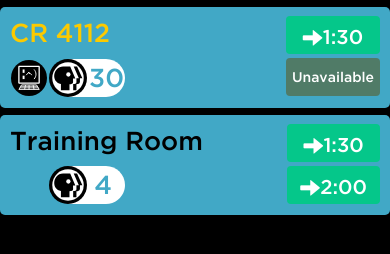
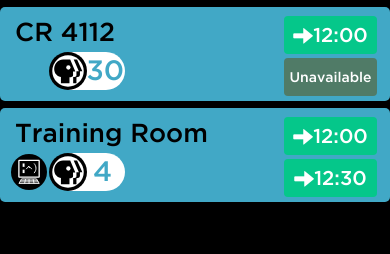
Before and after one commit to bruntrd/tpt_roomer, a website: page server/public/assets/views/index.html in a window 390 px wide. Shown: the part 64-318 px from the top of the page. Drawn offline with Linux system fonts and the light colour scheme; files that its build step writes are made by us from their sources.

Commit message:
Completes all styling with blue bg except for error popup

```diff
--- a/client/styles/style.css
+++ b/client/styles/style.css
@@ -35,6 +35,7 @@ body {
 
 .room {
     margin: 6px auto;
+    color: #000;
 }
 
 .icons {
@@ -47,6 +48,7 @@ span {
     vertical-align: text-top;
 }
 
+/*probably not using these three*/
 .availYellow {
     color: #000;
 }
@@ -80,8 +82,55 @@ span {
     display: inline-block;
 }*/
 
+.capacity {
+    position: relative;
+}
+
+.capacityBackground {
+    height: 3em;
+}
+
+#confirmationPopUp {
+    border: solid 5px #556;
+    background-color: #000;
+    color: #fff;
+}
+
+.popUp {
+    border-radius: 4px;
+    position: fixed;
+    text-align: center;
+    font-size: 25px;
+    box-shadow: 8px 8px 5px rgba(0, 0, 0, 0.7);
+    top: 40%;
+    left: 50%;
+    width: 410px;
+    margin-left: -205px;
+    margin-top: -70px;
+}
+
+#popUpYesBox,#popUpNoBox {
+    margin: 3px;
+    background-color: #41a8c6;
+    color: #fff;
+    padding: 2px 10px;
+    border-radius: 3px;
+}
+
+#popUpNoBox {
+    background-color: #e03643;
+}
+
+
+/*below here is the lg media style default*/
+body {
+    max-width: 775px;
+    margin: 0 auto;
+}
+.noComputerStatusIcon {
+    display: none;
+}
 .computerStatusIcon {
-    width: 3em;
     padding: 1px;
     margin-right: 5px;
 }
@@ -92,36 +141,117 @@ span {
     background-image: url(../images/numberContainer.svg);
     background-repeat: no-repeat;
     padding: 0 1px;
-    height: 42px;
+    width: 90px;
     background-position: right;
-    font-size: 30px;
+    font-size: 35px;
     display: inline-block;
-    width: 84px;
+    line-height: 1.3;
+}
+.digits1 {
+    padding: 0 13px;
+}
+.bookers {
+    display: inline-flex;
+    float: right;
+    margin: 7px 4px 0;
+}
+.roomInfo {
+    display: inline-flex;
+}
+.bookerA,.bookerB {
+    height: 45px;
+    font-size: 22px;
+    width: 110px;
+    padding: 3px;
+}
+.bookerA {
+    display: block;
+    float: none;
+    margin-bottom: 4px;
+    margin-right: 3px;
+}
+.bookerB {
+    display: block;
+    float: none;
+}
+.btn-disabled {
+    font-size: 14px;
+}
+.room {
+    margin: 7px;
+    font-size: 40px;
+}
+.icons {
+    float: right;
+}
+.icon {
+    height: 45px;
 }
 
-.capacity {
-    position: relative;
+@media (max-width: 700px) {
+    body {
+        max-width: 635px;
+        margin: 0 auto;
+    }
+    .bookers {
+        margin: 7px 4px 0;
+    }
+    .icon {
+        height: 38px;
+    }
+    .bookerA,.bookerB {
+        height: 38px;
+        font-size: 20px;
+        width: 93px;
+        padding: 2px;
+    }
+    .bookerA {
+        margin-bottom: 4px;
+        margin-right: 3px;
+    }
+
+    .theCapacityNum {
+        padding: 0 1px;
+        height: 38px;
+        font-size: 28px;
+        width: 76px;
+        line-height: 1.3;
+    }
+    .btn-disabled {
+        font-size: 14px;
+    }
+    .room {
+        margin: 7px;
+        font-size: 30px;
+    }
+    .digits1 {
+        padding-right: 13px;
+    }
+    .popUp {
+        top: 35%;
+    }
+}
+@media (max-width: 560px) {
+    .longRoom {
+        font-size: 20px;
+        margin-top: 15px;
+    }
 }
 
-.capacityBackground {
-    height: 3em;
-}
-
-#confirmationPopUp {
-    border: solid 5px #556;
-    width: auto;
-    height: auto;
-    top: 50%;
-    background-color: #41a8c6;
-    color: #fff;
-    position: fixed;
-    text-align: center;
-    margin: 0 40px;
-    font-size: 25px;
-    padding: 5px;
-}
-
-@media (max-width: 600px) {
+@media (max-width: 490px) {
+    body {
+        max-width: 420px;
+        margin: 0 auto;
+    }
+    .longRoom {
+        font-size: 30px;
+    }
+    .noComputerStatusIcon {
+        width: 38px;
+        height: 38px;
+        margin-right: 1px;
+        display: inline-block;
+    }
     .room30,.room60 {
         margin: 2px 0 0 0;
         width: 100%;
@@ -137,33 +267,12 @@ span {
         display: inline-block;
         float: left;
     }
-    .bookerA,.bookerB {
-        height: 38px;
-        font-size: 20px;
-        width: 100px;
-    }
-    .bookerA {
-        display: block;
-        float: none;
-        width: 100%;
-        max-width: 100%;
-        margin-bottom: 4px;
-    }
-    .bookerB {
-        display: block;
-        float: none;
-        width: 100%;
-        max-width: 100%;
-    }
-    .btn-disabled {
-        font-size: 14px;
-    }
     .room {
         font-size: 26px;
+        margin: 5px
     }
-    .icon {
-        height: 38px;
-        font-size: 26px;
+    .icons {
+        float: none;
     }
     .computerStatusIcon {
         width: 38px;
@@ -172,8 +281,11 @@ span {
     .theCapacityNum {
         width: 76px;
     }
-    .digits1 {
-        padding-right: 13px;
+    .popUp {
+        top: 30%;
+        left: 50%;
+        width: 224px;
+        margin-left: -112px;
+        margin-top: -55px;
     }
-
 }
--- a/server/public/assets/scripts/appTest.min.js
+++ b/server/public/assets/scripts/appTest.min.js
@@ -1,2 +1,2 @@
-/*! roomer_tpt 2015-09-17*/
+/*! roomer_tpt 2015-09-21*/
 function getCalendar(){$.ajax({type:"GET",url:"/events",success:function(a){calendarEvents=a,showEvents()}})}function showEvents(){console.log(calendarEvents)}console.log("this is a console log");var calendarEvents;$(document).ready(function(){$(".whatevs").on("click",function(){getCalendar()})});
--- a/server/public/assets/styles/style.css
+++ b/server/public/assets/styles/style.css
@@ -35,6 +35,7 @@ body {
 
 .room {
     margin: 6px auto;
+    color: #000;
 }
 
 .icons {
@@ -47,6 +48,7 @@ span {
     vertical-align: text-top;
 }
 
+/*probably not using these three*/
 .availYellow {
     color: #000;
 }
@@ -80,8 +82,55 @@ span {
     display: inline-block;
 }*/
 
+.capacity {
+    position: relative;
+}
+
+.capacityBackground {
+    height: 3em;
+}
+
+#confirmationPopUp {
+    border: solid 5px #556;
+    background-color: #000;
+    color: #fff;
+}
+
+.popUp {
+    border-radius: 4px;
+    position: fixed;
+    text-align: center;
+    font-size: 25px;
+    box-shadow: 8px 8px 5px rgba(0, 0, 0, 0.7);
+    top: 40%;
+    left: 50%;
+    width: 410px;
+    margin-left: -205px;
+    margin-top: -70px;
+}
+
+#popUpYesBox,#popUpNoBox {
+    margin: 3px;
+    background-color: #41a8c6;
+    color: #fff;
+    padding: 2px 10px;
+    border-radius: 3px;
+}
+
+#popUpNoBox {
+    background-color: #e03643;
+}
+
+
+/*below here is the lg media style default*/
+body {
+    max-width: 775px;
+    margin: 0 auto;
+}
+.noComputerStatusIcon {
+    display: none;
+}
 .computerStatusIcon {
-    width: 3em;
     padding: 1px;
     margin-right: 5px;
 }
@@ -92,36 +141,117 @@ span {
     background-image: url(../images/numberContainer.svg);
     background-repeat: no-repeat;
     padding: 0 1px;
-    height: 42px;
+    width: 90px;
     background-position: right;
-    font-size: 30px;
+    font-size: 35px;
     display: inline-block;
-    width: 84px;
+    line-height: 1.3;
+}
+.digits1 {
+    padding: 0 13px;
+}
+.bookers {
+    display: inline-flex;
+    float: right;
+    margin: 7px 4px 0;
+}
+.roomInfo {
+    display: inline-flex;
+}
+.bookerA,.bookerB {
+    height: 45px;
+    font-size: 22px;
+    width: 110px;
+    padding: 3px;
+}
+.bookerA {
+    display: block;
+    float: none;
+    margin-bottom: 4px;
+    margin-right: 3px;
+}
+.bookerB {
+    display: block;
+    float: none;
+}
+.btn-disabled {
+    font-size: 14px;
+}
+.room {
+    margin: 7px;
+    font-size: 40px;
+}
+.icons {
+    float: right;
+}
+.icon {
+    height: 45px;
 }
 
-.capacity {
-    position: relative;
+@media (max-width: 700px) {
+    body {
+        max-width: 635px;
+        margin: 0 auto;
+    }
+    .bookers {
+        margin: 7px 4px 0;
+    }
+    .icon {
+        height: 38px;
+    }
+    .bookerA,.bookerB {
+        height: 38px;
+        font-size: 20px;
+        width: 93px;
+        padding: 2px;
+    }
+    .bookerA {
+        margin-bottom: 4px;
+        margin-right: 3px;
+    }
+
+    .theCapacityNum {
+        padding: 0 1px;
+        height: 38px;
+        font-size: 28px;
+        width: 76px;
+        line-height: 1.3;
+    }
+    .btn-disabled {
+        font-size: 14px;
+    }
+    .room {
+        margin: 7px;
+        font-size: 30px;
+    }
+    .digits1 {
+        padding-right: 13px;
+    }
+    .popUp {
+        top: 35%;
+    }
+}
+@media (max-width: 560px) {
+    .longRoom {
+        font-size: 20px;
+        margin-top: 15px;
+    }
 }
 
-.capacityBackground {
-    height: 3em;
-}
-
-#confirmationPopUp {
-    border: solid 5px #556;
-    width: auto;
-    height: auto;
-    top: 50%;
-    background-color: #41a8c6;
-    color: #fff;
-    position: fixed;
-    text-align: center;
-    margin: 0 40px;
-    font-size: 25px;
-    padding: 5px;
-}
-
-@media (max-width: 600px) {
+@media (max-width: 490px) {
+    body {
+        max-width: 420px;
+        margin: 0 auto;
+    }
+    .longRoom {
+        font-size: 30px;
+    }
+    .noComputerStatusIcon {
+        width: 38px;
+        height: 38px;
+        margin-right: 1px;
+        display: inline-block;
+    }
     .room30,.room60 {
         margin: 2px 0 0 0;
         width: 100%;
@@ -137,33 +267,12 @@ span {
         display: inline-block;
         float: left;
     }
-    .bookerA,.bookerB {
-        height: 38px;
-        font-size: 20px;
-        width: 100px;
-    }
-    .bookerA {
-        display: block;
-        float: none;
-        width: 100%;
-        max-width: 100%;
-        margin-bottom: 4px;
-    }
-    .bookerB {
-        display: block;
-        float: none;
-        width: 100%;
-        max-width: 100%;
-    }
-    .btn-disabled {
-        font-size: 14px;
-    }
     .room {
         font-size: 26px;
+        margin: 5px
     }
-    .icon {
-        height: 38px;
-        font-size: 26px;
+    .icons {
+        float: none;
     }
     .computerStatusIcon {
         width: 38px;
@@ -172,8 +281,11 @@ span {
     .theCapacityNum {
         width: 76px;
     }
-    .digits1 {
-        padding-right: 13px;
+    .popUp {
+        top: 30%;
+        left: 50%;
+        width: 224px;
+        margin-left: -112px;
+        margin-top: -55px;
     }
-
 }
--- a/server/public/assets/views/index.html
+++ b/server/public/assets/views/index.html
@@ -19,40 +19,41 @@
 
 
 <div id="rooms">
-        <div class="room30">
+    <div data-id="CR 4000" class="room30">
         <div class="roomInfo">
-                <h2 class="room text availRed">CR 4112</h2>
+            <h2 class="room text">CR 4112</h2>
             <div class="icons">
-                    <div>
-                        <img src="/assets/images/computer.svg" class="icon computerStatusIcon" onerror="/assets/images/computer.png">
+                <div class="icon noComputerStatusIcon">
                 </div>
-                    <div class="icon theCapacityNum">30</div>
+                <div class="icon theCapacityNum digits2">30</div>
             </div>
         </div>
         <div class="bookers">
-                <button class="btn btn-book bookerA"><span class="glyphicon glyphicon-arrow-right" aria-hidden="true"></span>1:30</button>
+            <button class="btn btn-book bookerA testRed"><span class="glyphicon glyphicon-arrow-right" aria-hidden="true"></span>12:00</button>
             <!--how to disable: http://stackoverflow.com/questions/17327668/best-way-to-disable-button-in-twitters-bootstrap -->
             <button class="btn btn-disabled bookerB">Unavailable</button>
         </div>
     </div>
 
-        <div class="room60">
+    <div data-id="Training Room" class="room60">
         <div class="roomInfo">
-                <h2 class="room text availYellow">Training Room</h2>
+            <h2 class="room longRoom text">Training Room</h2>
             <div class="icons">
-                    <div class="icon computerStatusIcon">
 
+                <div>
+                    <img src="/assets/images/computer.svg" class="icon computerStatusIcon" onerror="/assets/images/computer.png">
                 </div>
+
+
                 <div class="icon digits1 theCapacityNum">4</div>
             </div>
         </div>
 
         <div class="bookers">
-                <button class="btn btn-book bookerA"><span class="glyphicon glyphicon-arrow-right" aria-hidden="true"></span>1:30</button>
-                <button class="btn btn-book bookerA"><span class="glyphicon glyphicon-arrow-right" aria-hidden="true"></span>2:00</button>
+            <button class="btn btn-book bookerA"><span class="glyphicon glyphicon-arrow-right" aria-hidden="true"></span>12:00</button>
+            <button class="btn btn-book bookerB"><span class="glyphicon glyphicon-arrow-right" aria-hidden="true"></span>12:30</button>
         </div>
     </div>
 </div>
-<!--</div>-->
 </body>
 </html>
```
Also changed, not shown: client/scripts/app.js (+21 -4 lines), client/views/index.html (+13 -12 lines), server/public/assets/scripts/app.min.js, 1 other file. Lines whose indentation alone changed are shown as unchanged.
